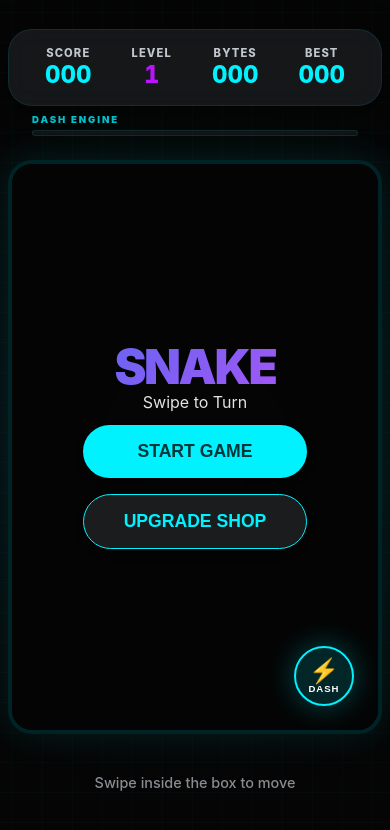
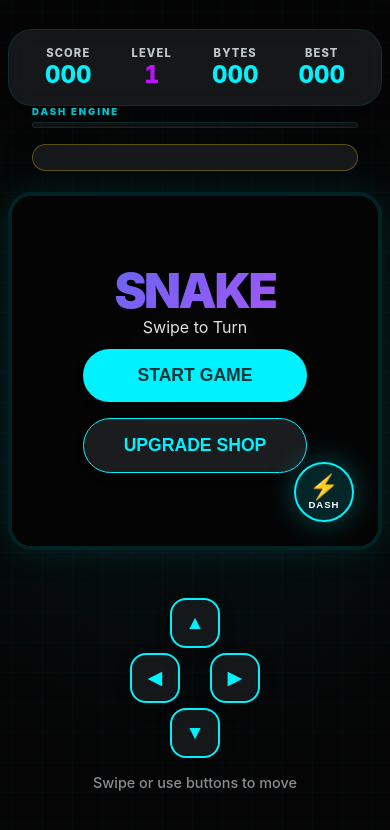
Before and after one commit to sinsian0929/snake-pwa, a website built with Vite: page index.html in a window 390 px wide. Built offline with nearby package versions, Linux system fonts and the light colour scheme.

Commit message:
Fix: Relocate UI components to avoid overlap and add mobile D-pad controls

```diff
--- a/index.html
+++ b/index.html
@@ -42,11 +42,11 @@
         </div>
       </div>
 
+      <!-- Daily Challenge Banner (Moved here to avoid canvas overlap) -->
+      <div id="daily-challenge" class="challenge-banner"></div>
+
       <main class="canvas-wrapper">
         <canvas id="game-canvas"></canvas>
-
-        <!-- Daily Challenge Banner -->
-        <div id="daily-challenge" class="challenge-banner"></div>
 
         <!-- Mobile Dash Button -->
         <button id="mobile-dash-btn" class="dash-trigger">
@@ -148,7 +148,17 @@
       </main>
 
       <footer class="game-controls">
-        <div class="control-tip">Swipe inside the box to move</div>
+        <div class="mobile-controls">
+          <div class="d-pad">
+            <button id="btn-up" class="d-btn up">▲</button>
+            <div class="d-pad-mid">
+              <button id="btn-left" class="d-btn left">◀</button>
+              <button id="btn-right" class="d-btn right">▶</button>
+            </div>
+            <button id="btn-down" class="d-btn down">▼</button>
+          </div>
+        </div>
+        <div class="control-tip">Swipe or use buttons to move</div>
       </footer>
     </div>
   </div>
--- a/src/main.js
+++ b/src/main.js
@@ -44,6 +44,10 @@ class SnakeGame {
     this.hofList = document.getElementById('high-scores-list');
     this.homeBtn = document.getElementById('home-btn');
     this.dashBtn = document.getElementById('mobile-dash-btn');
+    this.btnUp = document.getElementById('btn-up');
+    this.btnDown = document.getElementById('btn-down');
+    this.btnLeft = document.getElementById('btn-left');
+    this.btnRight = document.getElementById('btn-right');
 
     // State
     this.bytes = parseInt(localStorage.getItem('snake-bytes')) || 0;
@@ -224,6 +228,24 @@ class SnakeGame {
         this.activateDash();
       }, { passive: false });
     }
+
+    // D-Pad Bindings
+    const bindBtn = (btn, dir, opposite) => {
+      if (btn) {
+        const handler = (e) => {
+          e.preventDefault();
+          if (this.direction !== opposite) this.nextDirection = dir;
+          if (window.navigator.vibrate) window.navigator.vibrate(10);
+        };
+        btn.addEventListener('mousedown', handler);
+        btn.addEventListener('touchstart', handler, { passive: false });
+      }
+    };
+
+    bindBtn(this.btnUp, 'up', 'down');
+    bindBtn(this.btnDown, 'down', 'up');
+    bindBtn(this.btnLeft, 'left', 'right');
+    bindBtn(this.btnRight, 'right', 'left');
   }
 
   togglePause(p) {
--- a/style.css
+++ b/style.css
@@ -632,19 +632,17 @@ canvas {
 
 /* Daily Challenge Banner */
 .challenge-banner {
-    position: absolute;
-    top: 1rem;
-    left: 1rem;
-    right: 1rem;
+    position: relative;
+    margin: 0 1.5rem 0.8rem;
     padding: 0.8rem;
-    background: rgba(5, 5, 5, 0.7);
-    backdrop-filter: blur(10px);
+    background: rgba(26, 28, 30, 0.85);
+    backdrop-filter: blur(12px);
     border: 1px solid rgba(255, 215, 0, 0.3);
-    border-radius: 1rem;
+    border-radius: 1.5rem;
     z-index: 8;
     color: #fff;
     font-size: 0.8rem;
-    box-shadow: 0 4px 20px rgba(0, 0, 0, 0.5);
+    box-shadow: 0 8px 32px rgba(0, 0, 0, 0.3);
     transition: all 0.5s cubic-bezier(0.175, 0.885, 0.32, 1.275);
 }
 
@@ -729,10 +727,54 @@ canvas {
     letter-spacing: 0.1em;
 }
 
+/* Mobile Controls (D-Pad) */
+.mobile-controls {
+    display: flex;
+    justify-content: center;
+    align-items: center;
+    padding: 1rem 0;
+}
+
+.d-pad {
+    display: flex;
+    flex-direction: column;
+    align-items: center;
+    gap: 5px;
+}
+
+.d-pad-mid {
+    display: flex;
+    gap: 40px;
+}
+
+.d-btn {
+    width: 60px;
+    height: 60px;
+    background: rgba(26, 28, 30, 0.8);
+    backdrop-filter: blur(8px);
+    border: 2px solid var(--m3-primary);
+    color: var(--m3-primary);
+    border-radius: 1rem;
+    font-size: 1.5rem;
+    display: flex;
+    justify-content: center;
+    align-items: center;
+    cursor: pointer;
+    box-shadow: 0 4px 15px rgba(0, 0, 0, 0.3);
+    transition: all 0.1s;
+}
+
+.d-btn:active {
+    transform: scale(0.9);
+    background: var(--m3-primary);
+    color: var(--m3-surface);
+    box-shadow: 0 0 20px var(--m3-primary);
+}
+
 @media (max-width: 400px) {
     .game-container {
         padding: 0.5rem;
-        gap: 1rem;
+        gap: 0.5rem;
     }
 
     .dash-trigger {
@@ -741,4 +783,14 @@ canvas {
         width: 60px;
         height: 60px;
     }
+
+    .d-btn {
+        width: 50px;
+        height: 50px;
+        font-size: 1.2rem;
+    }
+
+    .d-pad-mid {
+        gap: 30px;
+    }
 }
```
